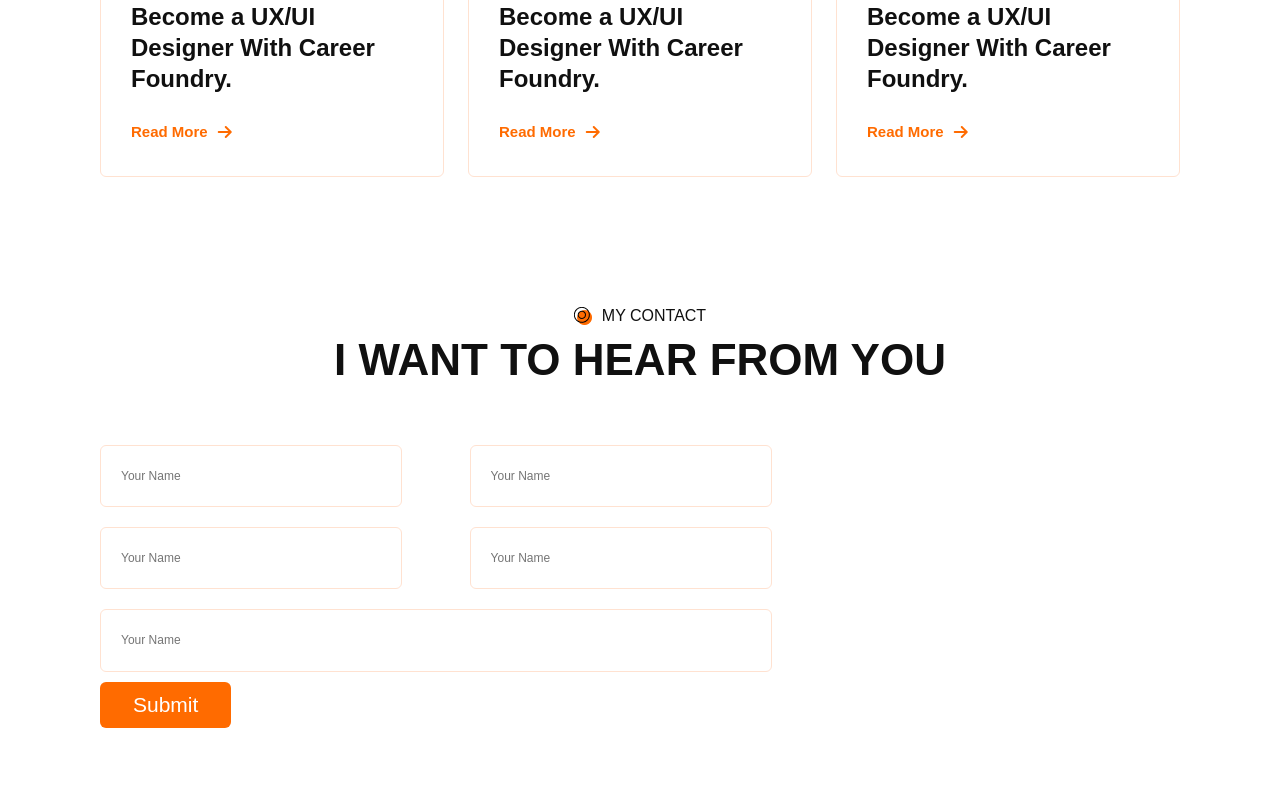
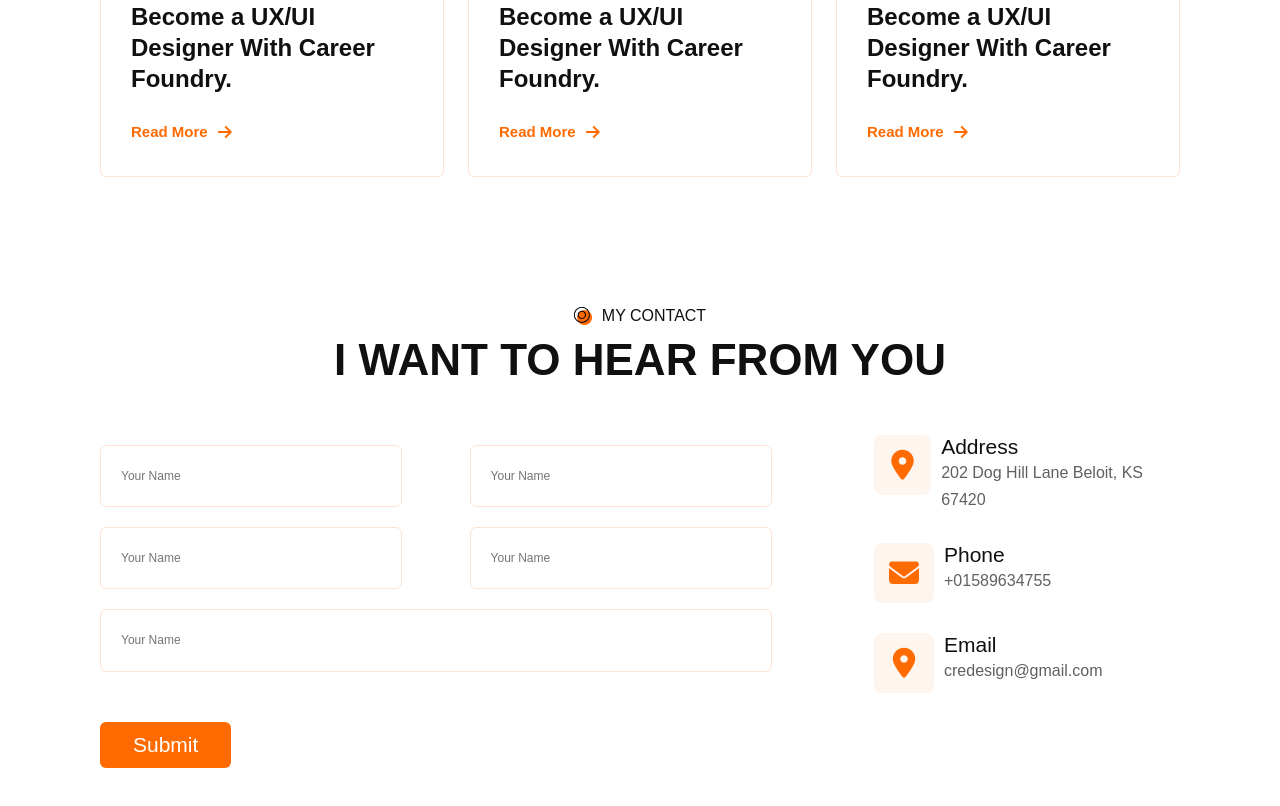
Before and after one commit to chadnitalukder2/Poortfolio-css, a website: page index.html in a window 1280 px wide. Shown: the part 5887-6693 px from the top of the page. Drawn offline with Linux system fonts and the light colour scheme.

Commit message:
my-contACT-com

```diff
--- a/index.html
+++ b/index.html
@@ -562,10 +562,35 @@
               </form>
             </div>
             <div class="home-right">
-              <div class="mzrgin">
+              <div class="margin">
                 <div class="items-1">
+                <div class="icon">
+                  <i class="fa-solid fa-location-dot"></i>
+                </div>
+                <div class="project">
+                  <h4>Address</h4>
+                 <a href="#"><p>202 Dog Hill Lane Beloit, KS 67420</p></a>
+                </div>
+                </div>
+                <div class="items-1">
+                  <div class="icon">
+                    <i class="fa-solid fa-envelope"></i>
+                  </div>
+                  <div class="project">
+                    <h4>Phone</h4>
+                   <a href="#"><p>+01589634755</p></a>
+                  </div>
+                  </div>
+                  <div class="items-1">
+                    <div class="icon">
+                      <i class="fa-solid fa-location-dot"></i>
+                    </div>
+                    <div class="project">
+                      <h4>Email</h4>
+                     <a href="#"><p>credesign@gmail.com</p></a>
+                    </div>
+                    </div>
 
-                </div>
               </div>
             </div>
           </div>
--- a/sass/components/_contact.scss
+++ b/sass/components/_contact.scss
@@ -64,6 +64,7 @@
             position: relative;
             overflow: hidden;
             color: #fff;
+            margin-top: 40px;
             padding: 10px 32px;
             background-color: var(--orange-color);
             border-radius: 6px;
@@ -118,7 +119,53 @@
       }
       .home-right {
         flex-basis: 40%;
-        background-color: navy;
+        .margin{
+          display: flex;
+          flex-wrap: wrap;
+          padding-left: 78px;
+          .items-1{
+            display: flex;
+            margin-bottom: 30px;
+            .icon{
+              margin-right: 10px;
+              width: 60px;
+              height: 60px;
+              background: var(--light-color);
+              border-radius: 8px;
+              display: flex;
+              justify-content: center;
+              align-items: center;
+              i{
+                color: var(--orange-color);
+                font-size: 30px;
+              }
+            }
+            .project{
+              h4{
+                font-size: 21px;
+                font-weight: 500;
+                color: var(--black-color);
+              }
+              p{
+                font-size: 16px;
+                font-weight: 400;
+                line-height: 1.7em;
+                color: var(--secondary-black-color);
+                transition: all .4s;
+              }
+              a{
+                text-decoration: none;
+
+              }
+              p:hover{
+                  color: var(--orange-color);
+
+              }
+            }
+
+          }
+
+        }
       }
     }
   }
```
Also changed, not shown: css/style.css.
